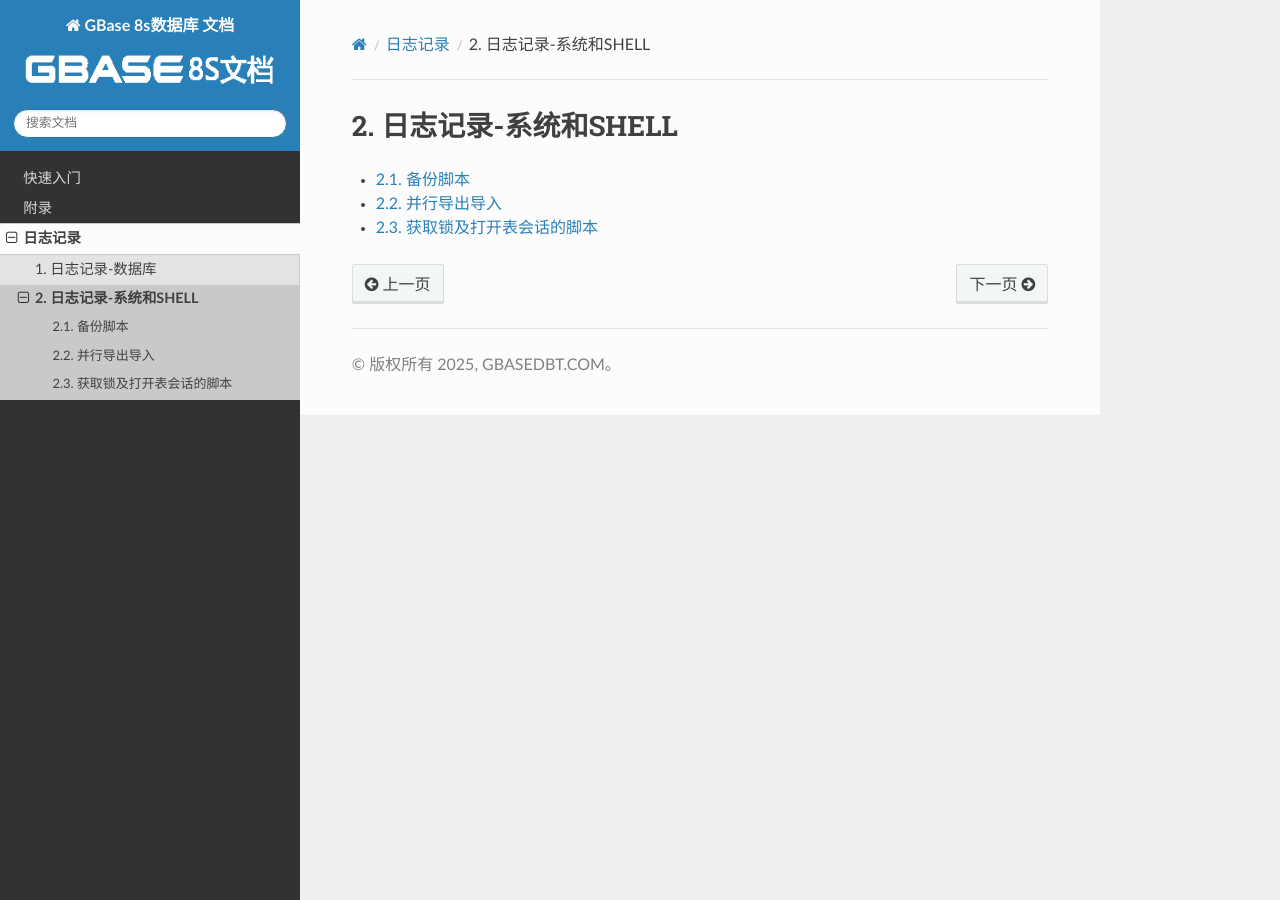
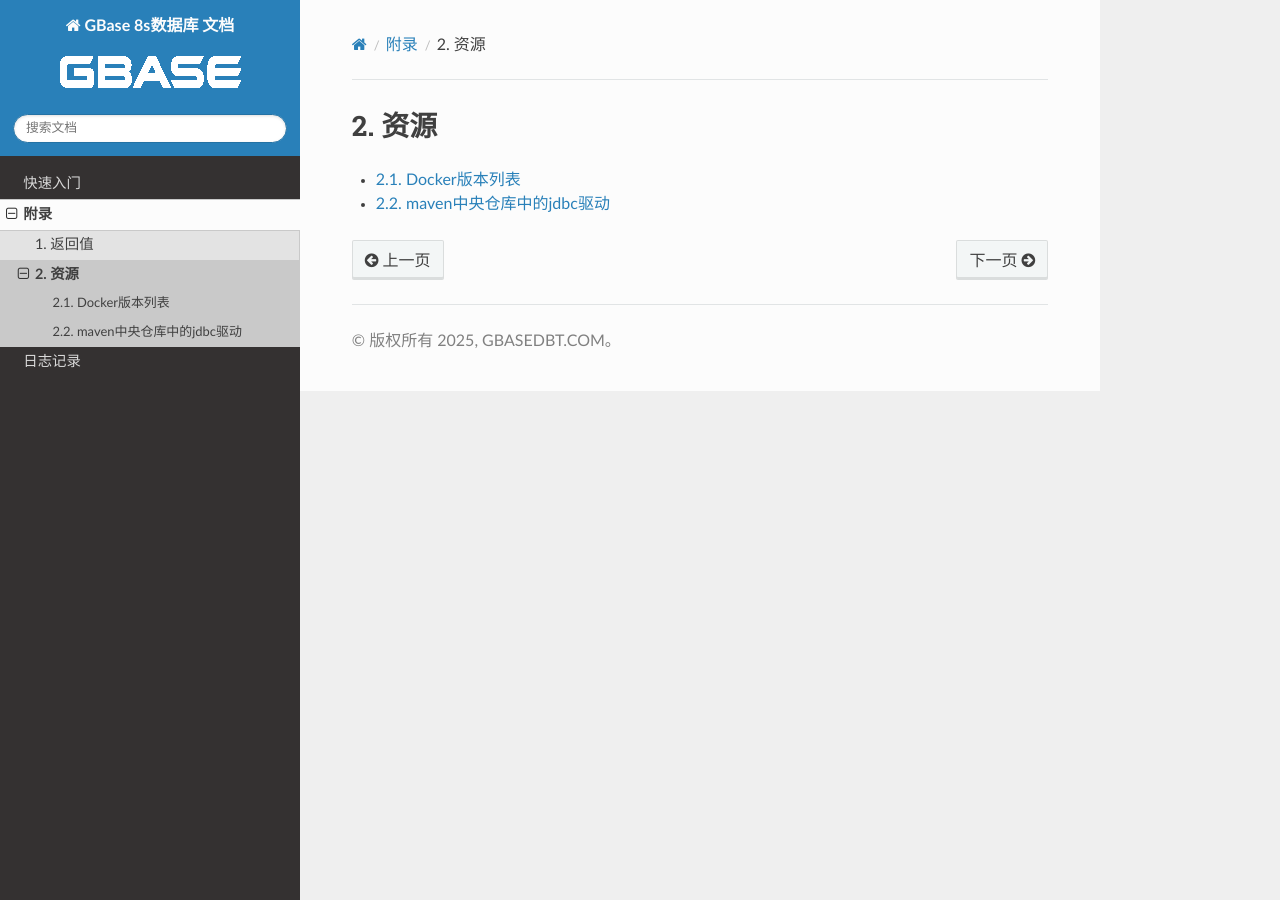
Before and after one commit to liaosnet/GBase8s_Docs, a Sphinx documentation site: the page built from source/98_Appendix/02_Resource/index.rst, in a window 1280 px wide. Built offline with Sphinx 7.4.7 and the Read the Docs theme 3.1.0, drawn with Linux system fonts in a browser that asks for light colours; pages that are not in the unit, such as notebooks, are missing from menus.

Commit message:
更新blog；更新appendix

```diff
--- a/source/99_Blog/02_System/index.rst
+++ b/source/98_Appendix/02_Resource/index.rst
@@ -1,10 +1,9 @@
-日志记录-系统和SHELL
+资源
 ================================
 
 .. toctree::
    :maxdepth: 1
    :titlesonly:
 
-   011_Backup
-   012_UnloadLoad
-   013_DevOps
+   021_Docker
+   022_Maven
--- a/source/98_Appendix/index.rst
+++ b/source/98_Appendix/index.rst
@@ -7,3 +7,4 @@
    :titlesonly:
 
    01_ReturnCode/index
+   02_Resource/index
```
Also changed, not shown: source/98_Appendix/02_Resource/021_Docker.md (added, +41 -0 lines), source/98_Appendix/02_Resource/022_Maven.md (added, +26 -0 lines), source/99_Blog/02_System/021_Backup.md (renamed from source/99_Blog/02_System/011_Backup.md), source/99_Blog/02_System/022_UnloadLoad.md (renamed from source/99_Blog/02_System/012_UnloadLoad.md), source/99_Blog/02_System/023_DevOps.md (renamed from source/99_Blog/02_System/013_DevOps.md), source/_static/logo.png.
